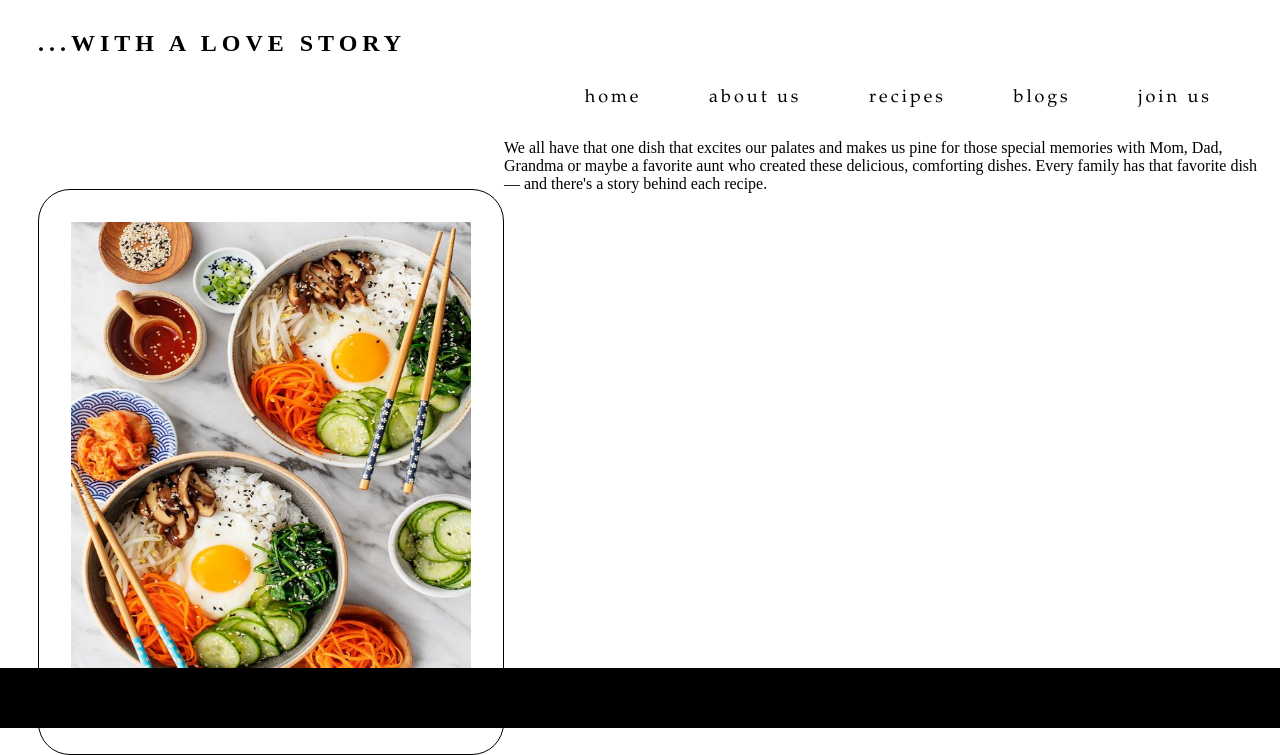
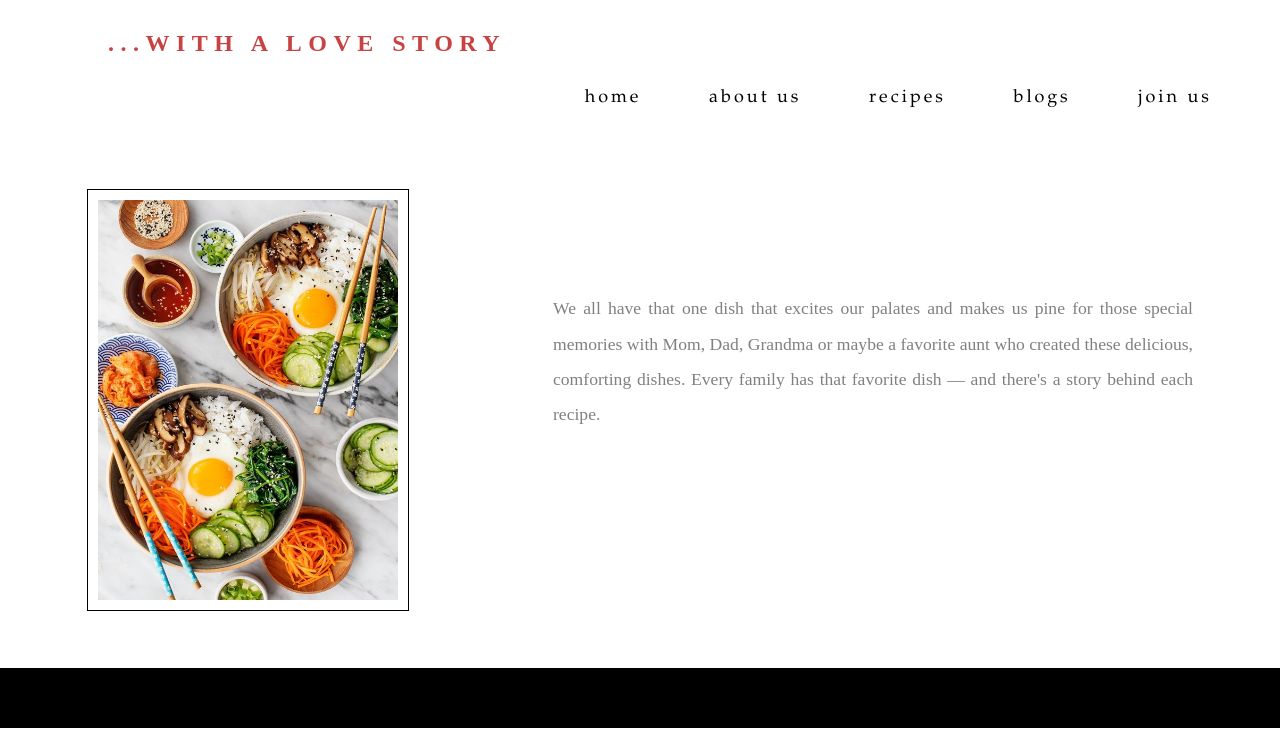
Before and after one commit to lucieortega/Bookrecipe, a PHP site: page /about_us.php in a window 1280 px wide. Shown: the part 72-827 px from the top of the page. After the commit the page ends 800 px from the top, so only its background shows below. Run offline with PHP 8.4, Linux system fonts and the light colour scheme.

Commit message:
editing position of text on about us page

```diff
--- a/about_us.php
+++ b/about_us.php
@@ -24,14 +24,20 @@
 <?php
         include "navigation.php";
         include "footer.php";
+?>
 
-    ?>
+<div class="container">
+    <div class="image2">
+        <img src="images/ramen.jpeg" alt="ramen bowl">
+</div>
+
+
+<!-- <img class="ramen" src="images/ramen.jpeg" style='float: left;' alt="ramen bowl"/> -->
+
+<p id="two">
+    We all have that one dish that excites our palates and makes us pine for those special memories
+    with Mom, Dad, Grandma or maybe a favorite aunt who created these delicious, comforting dishes.
+    Every family has that favorite dish — and there's a story behind each recipe.</p>
+
 </body>
-            <img class="ramen" src="images/ramen.jpeg" style='float: left;' alt="ramen bowl"/>
-
-<p id= "two"><p> We all have that one dish that excites our palates and makes us pine for those special memories
-       with Mom, Dad, Grandma or maybe a favorite aunt who created these delicious, comforting dishes.
-       Every family has that favorite dish — and there's a story behind each recipe.
-
-</p>
-</html
+</html>
--- a/style.css
+++ b/style.css
@@ -19,15 +19,16 @@ h2{
 h3{
     font-family: "avenir";
     font-size: 24px;
-    letter-spacing: 5px;
+    letter-spacing: 6.5px;
     text-transform: uppercase;
-    margin-left: 30px;
+    margin-left: 100px;
     margin-top: 30px;
+    color:#c74343;
 }
-p.one {
+p#two {
     color: grey;
-    font-family: 'avenir';
-    font-size: 0.9rem;
+    font-family: "avenir";
+    font-size: 1.1rem;
     margin-inline-start: 9rem;
     line-height: 2;
     text-align: justify;
@@ -40,12 +41,13 @@ p.one {
   width: 330px
 }
 
-.ramen {
+.img2 {
     padding: 2rem;
     border-radius: 2rem;
     width: 400px;
     height: 500px;
     margin-left: 30px;
+    flex-basis: 40%;
 }
 
 #footer{
@@ -96,6 +98,11 @@ img{
     padding: 60px;
 }
 
+.container {
+    display: flex;
+    align-items: center;
+    justify-content: center;
+}
 
 
 
```
